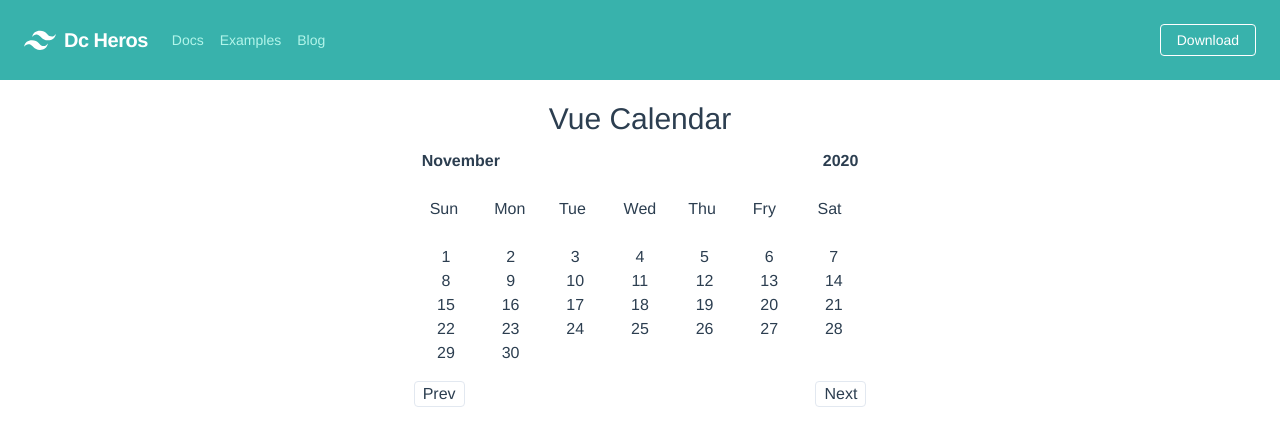
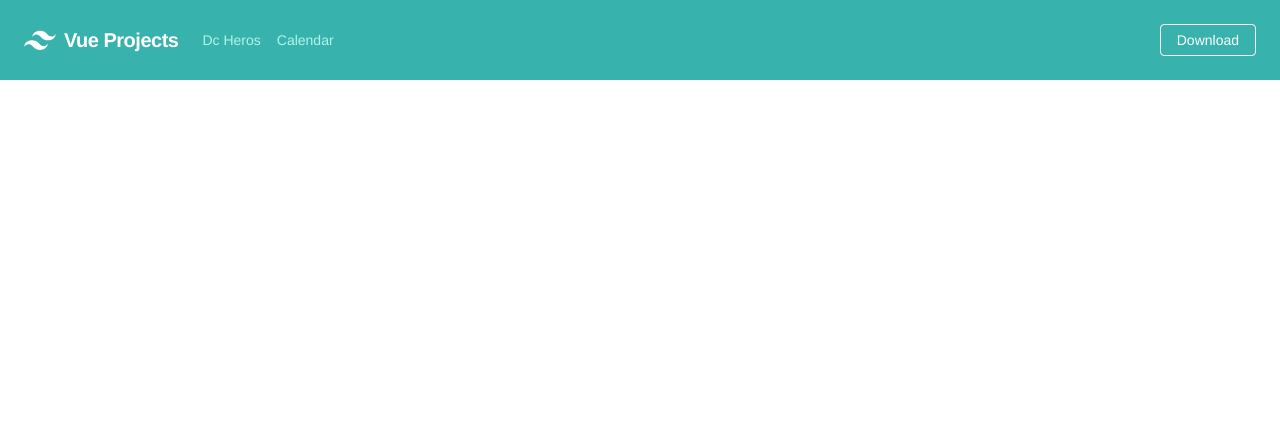
Before and after one commit to ratulkhan44/vue-projects, a Vue app: page /#/ in a window 1280 px wide. Shown: the top 446 px of the page. Built offline with nearby package versions, Linux system fonts and the light colour scheme.

Commit message:
Router Created

```diff
--- a/package.json
+++ b/package.json
@@ -10,7 +10,8 @@
   "dependencies": {
     "core-js": "^3.6.5",
     "tailwindcss": "^1.9.6",
-    "vue": "^3.0.0"
+    "vue": "^3.0.0",
+    "vue-router": "^4.0.0-rc.1"
   },
   "devDependencies": {
     "@vue/cli-plugin-babel": "~4.5.0",
--- a/src/App.vue
+++ b/src/App.vue
@@ -1,16 +1,13 @@
 <template>
   <AppHeader />
-  <!-- <DcHeros /> -->
-  <Calendar />
+  <router-view></router-view>
 </template>
 
 <script>
 import AppHeader from "./components/AppHeader";
-// import DcHeros from "./components/DcHeros";
-import Calendar from "./components/Calendar";
 export default {
   name: "App",
-  components: { AppHeader, Calendar },
+  components: { AppHeader },
 };
 </script>
 
--- a/src/components/AppHeader.vue
+++ b/src/components/AppHeader.vue
@@ -12,7 +12,7 @@
           d="M13.5 22.1c1.8-7.2 6.3-10.8 13.5-10.8 10.8 0 12.15 8.1 17.55 9.45 3.6.9 6.75-.45 9.45-4.05-1.8 7.2-6.3 10.8-13.5 10.8-10.8 0-12.15-8.1-17.55-9.45-3.6-.9-6.75.45-9.45 4.05zM0 38.3c1.8-7.2 6.3-10.8 13.5-10.8 10.8 0 12.15 8.1 17.55 9.45 3.6.9 6.75-.45 9.45-4.05-1.8 7.2-6.3 10.8-13.5 10.8-10.8 0-12.15-8.1-17.55-9.45-3.6-.9-6.75.45-9.45 4.05z"
         />
       </svg>
-      <span class="font-semibold text-xl tracking-tight">Dc Heros</span>
+      <span class="font-semibold text-xl tracking-tight">Vue Projects</span>
     </div>
     <div class="block lg:hidden">
       <button
@@ -30,24 +30,16 @@
     </div>
     <div class="w-full block flex-grow lg:flex lg:items-center lg:w-auto">
       <div class="text-sm lg:flex-grow">
-        <a
-          href="#responsive-header"
+        <router-link
+          to="dc-heros"
           class="block mt-4 lg:inline-block lg:mt-0 text-teal-200 hover:text-white mr-4"
+          >Dc Heros</router-link
         >
-          Docs
-        </a>
-        <a
-          href="#responsive-header"
+        <router-link
+          to="calendar"
           class="block mt-4 lg:inline-block lg:mt-0 text-teal-200 hover:text-white mr-4"
+          >Calendar</router-link
         >
-          Examples
-        </a>
-        <a
-          href="#responsive-header"
-          class="block mt-4 lg:inline-block lg:mt-0 text-teal-200 hover:text-white"
-        >
-          Blog
-        </a>
       </div>
       <div>
         <a
--- a/src/components/Calendar.vue
+++ b/src/components/Calendar.vue
@@ -21,8 +21,9 @@
         <p
           class="text-center"
           style="width: 14.28%"
-          v-for="num in daysInMonth(currentYear, currentMonth)"
+          v-for="num in daysInMonth()"
           :key="num"
+          :class="currentDateClass(num)"
         >
           {{ num }}
         </p>
@@ -45,14 +46,19 @@ export default {
     };
   },
   methods: {
-    daysInMonth(year, month) {
-      return new Date(year, month + 1, 0).getDate();
+    daysInMonth() {
+      return new Date(this.currentYear, this.currentMonth + 1, 0).getDate();
     },
     startDay() {
       return new Date(this.currentYear, this.currentMonth, 1).getDay();
     },
     prev() {
-      this.currentMonth--;
+      if (this.currentMonth == 0) {
+        this.currentMonth = 11;
+        this.currentYear--;
+      } else {
+        this.currentMonth--;
+      }
     },
     next() {
       if (this.currentMonth == 11) {
@@ -61,6 +67,15 @@ export default {
       } else {
         this.currentMonth++;
       }
+    },
+    currentDateClass(num) {
+      const calendarFullDate = new Date(
+        this.currentYear,
+        this.currentMonth,
+        num
+      ).toDateString();
+      const currentFullDate = new Date().toDateString();
+      return calendarFullDate == currentFullDate ? "text-yellow-600" : " ";
     },
   },
   computed: {
--- a/src/main.js
+++ b/src/main.js
@@ -1,5 +1,8 @@
 import { createApp } from 'vue'
 import App from './App.vue'
 import './assets/style.css'
+import router from './router'
 
-createApp(App).mount('#app')
+const app = createApp(App)
+app.use(router)
+app.mount('#app')
```
Also changed, not shown: src/router.js (added, +17 -0 lines), 1 other file (tests, documents, lock files or other folders).
